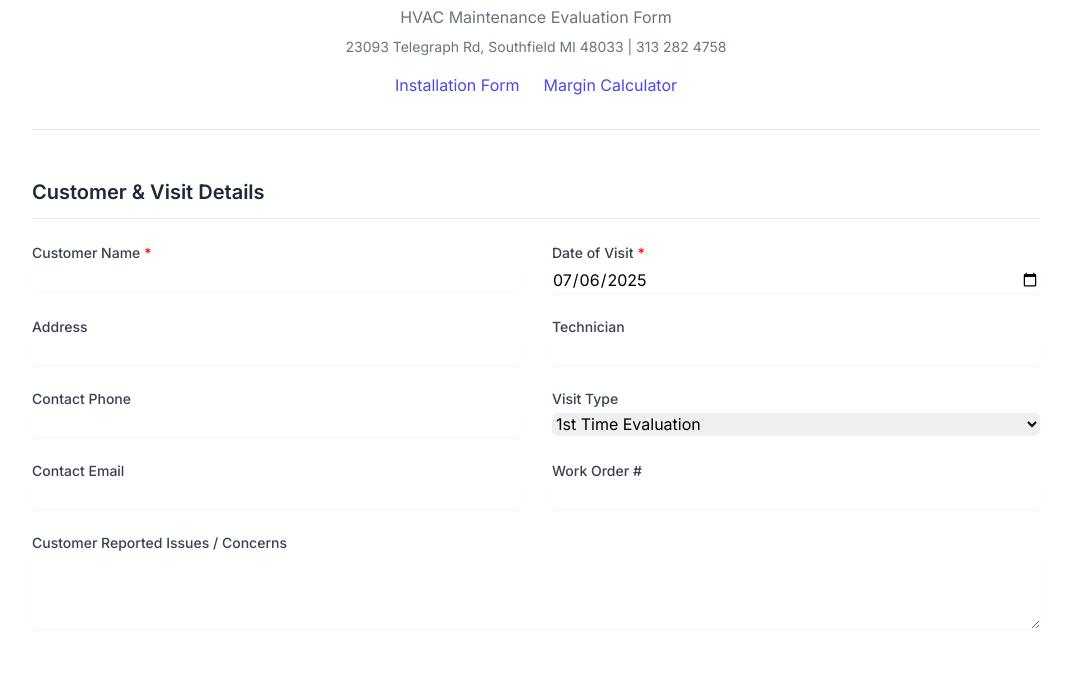
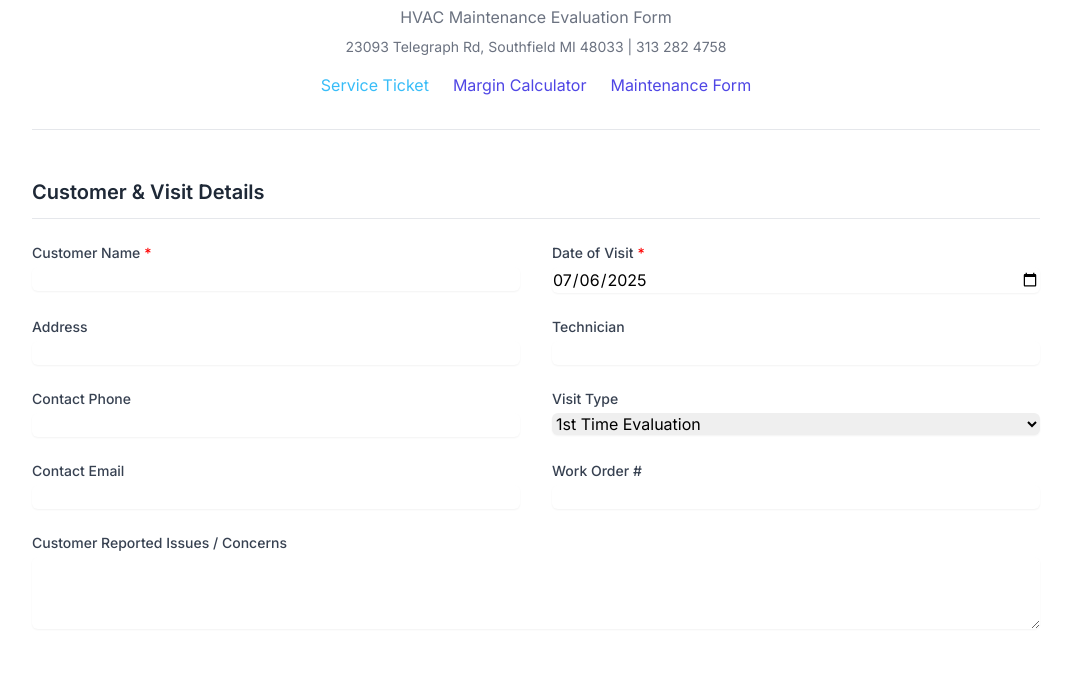
Before and after one commit to servicecoinrwb/HVAC_Service_Department, a plain HTML site: page Maintenance_form.html in a window 1280 px wide. Shown: the part 111-785 px from the top of the page, without its empty margins (104-1175 px from the left). Drawn offline with nearby package versions, Linux system fonts and the light colour scheme.

Commit message:
Update Maintenance_form.html

```diff
--- a/Maintenance_form.html
+++ b/Maintenance_form.html
@@ -140,8 +140,9 @@
                 <p class="mt-2 text-gray-500">HVAC Maintenance Evaluation Form</p>
                 <p class="mt-2 text-sm text-gray-500">23093 Telegraph Rd, Southfield MI 48033 | 313 282 4758</p>
                 <nav class="mt-4 flex justify-center gap-x-6">
-                     <a href="Installation_form.html" class="text-indigo-600 hover:underline">Installation Form</a>
+                     <a href="service_ticket_app.html" class="text-sky-400 hover:text-sky-300">Service Ticket</a>
                      <a href="index.html" class="text-indigo-600 hover:underline">Margin Calculator</a>
+                     <a href="Maintenance_form.html" class="text-indigo-600 hover:underline">Maintenance Form</a>
                 </nav>
             </header>
 
```
